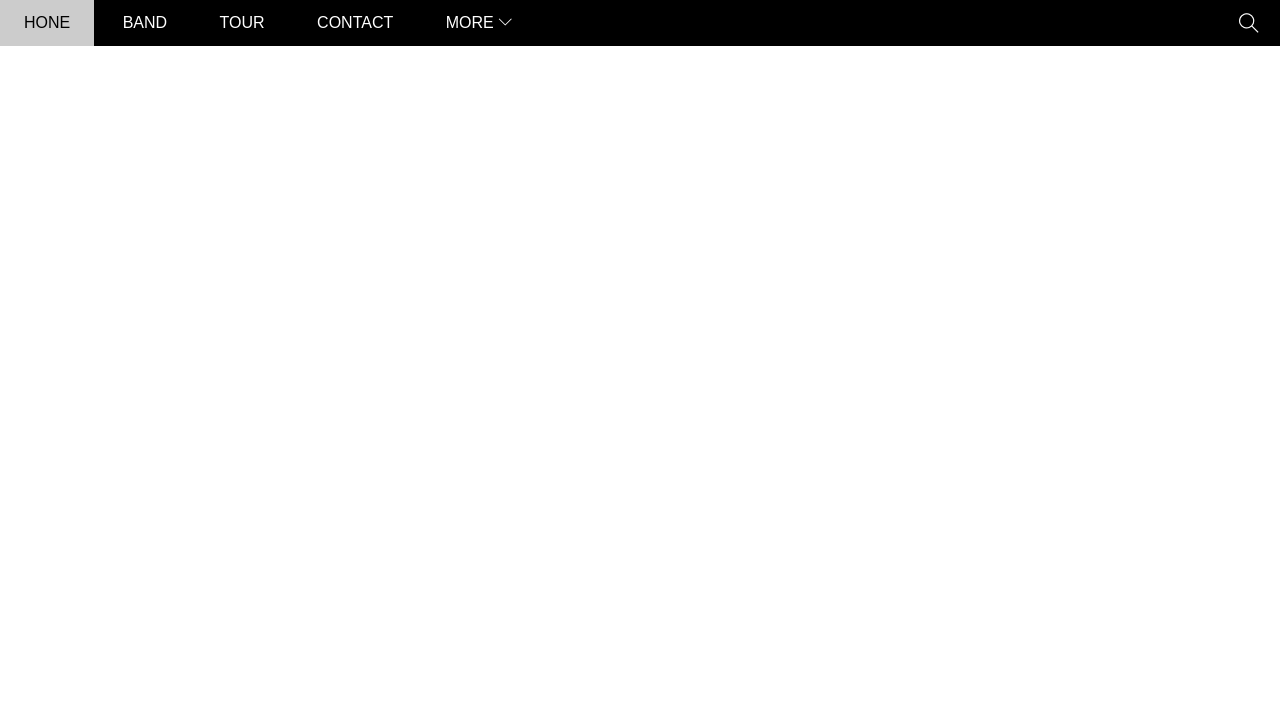
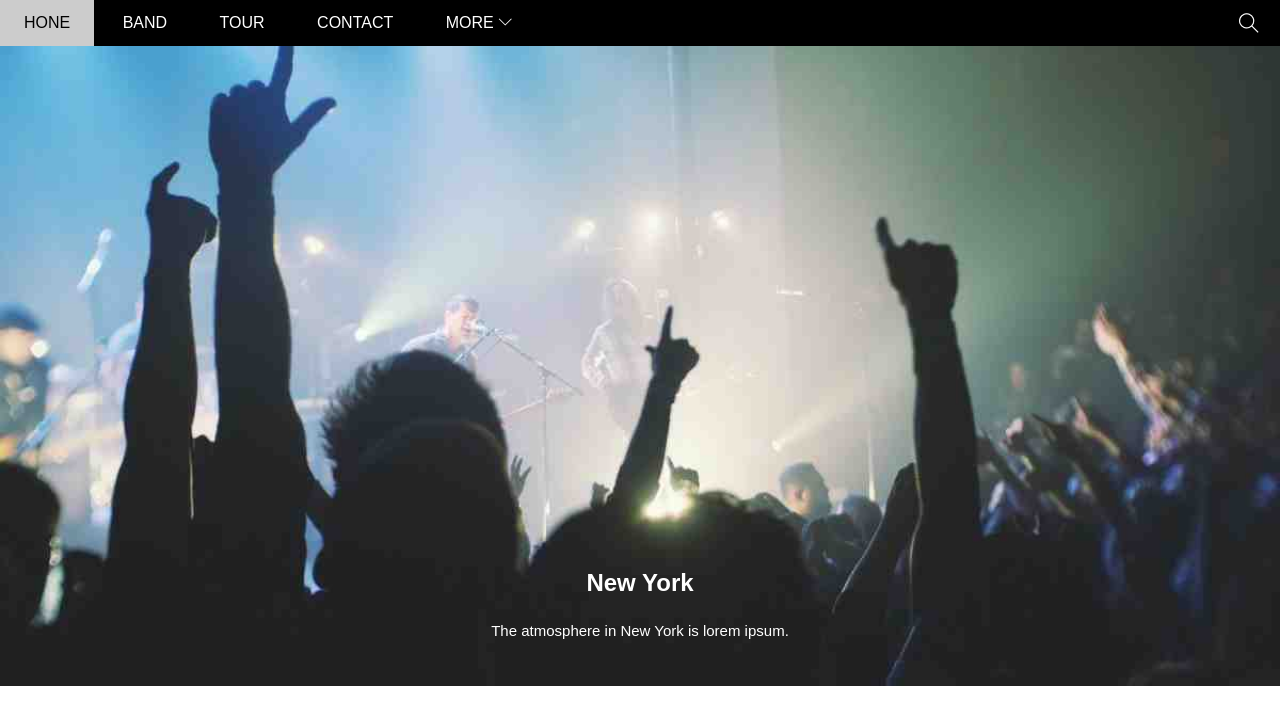
Before and after one commit to vumanhcuongUET/web-the-band, a plain HTML site: page index.html in a window 1280 px wide. Drawn offline with Linux system fonts and the light colour scheme.

Commit message:
update slider( only 1 image)

```diff
--- a/assets/css/style.css
+++ b/assets/css/style.css
@@ -19,6 +19,7 @@ html{
     top: 0;
     left: 0;
     right: 0;
+    z-index: 1;
 }
 #nav {
     display: inline-block;
@@ -92,7 +93,31 @@ html{
 }
 
 #slider {
+    position: relative;
     margin-top: 46px;
+    padding-top: 50% ;
+    background: url('/assets/image/slider1/ny.jpg') top center / cover no-repeat;
+}
+
+#slider .text-content {
+    position: absolute;
+    bottom: 47px;
+    color: #fff;
+    /* left: 50%;
+    transform: translateX(-50%); */
+    width: 100%;
+    text-align: center;
+
+}
+
+#slider .text-heading{
+    font-weight: 500px;
+    font-size: 24px;
+}
+
+#slider .text-description{
+    font-size: 15px;
+    margin-top: 25px;
 }
 
 #content {
--- a/index.html
+++ b/index.html
@@ -38,7 +38,10 @@
         </div>
 
         <div id="slider">
-
+            <div class="text-content">
+                <h2 class="text-heading">New York</h2>
+                <div class="text-description">The atmosphere in New York is lorem ipsum.</div>
+            </div>
         </div>
 
         <div id="content">
```
Also changed, not shown: assets/image/slider1/ny.jpg (added).
